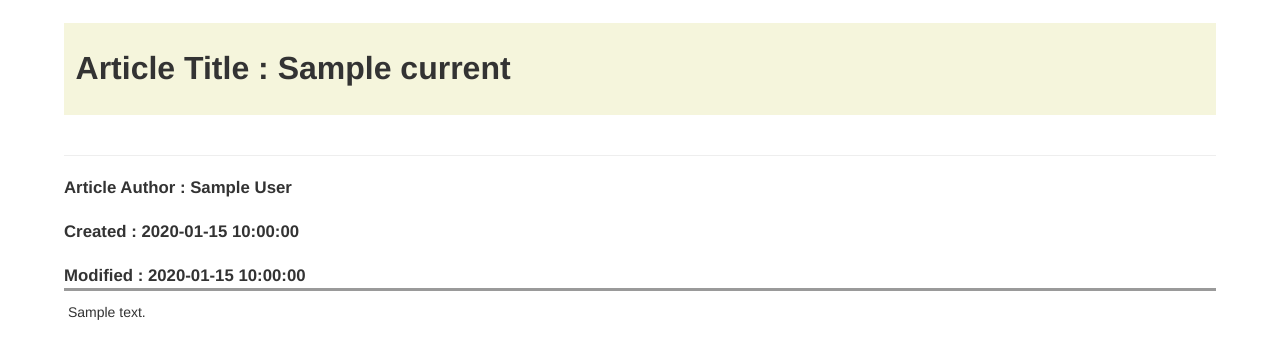
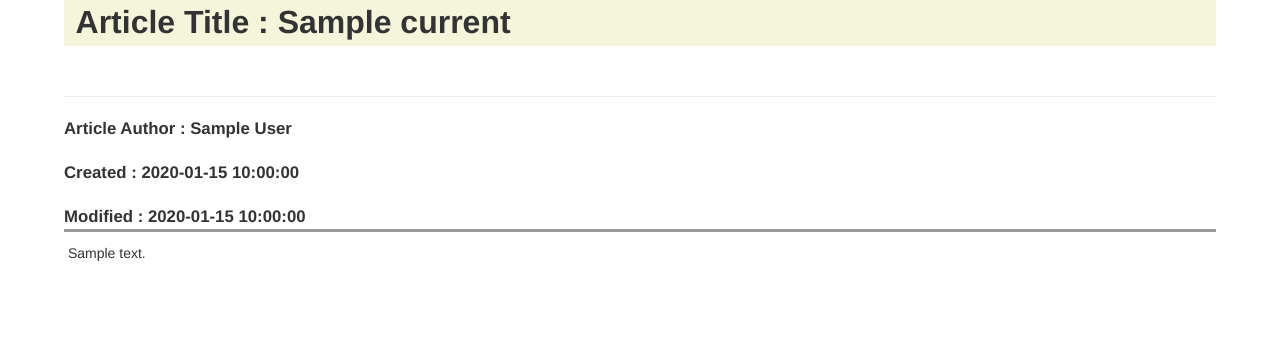
Before and after one commit to cipriRusu/Blogtype-Application, a Flask app: template JMBlogWebApp/templates/view_post.html in a window 1280 px wide. Shown: the part 60-419 px from the top of the page. Run offline with Flask 2, Linux system fonts and the light colour scheme; the template is opened without the code that fills it: most values are stand-ins (such as "Sample title", 1, 10 or a date in 2020); some libraries are stand-ins or nearby versions.

Commit message:
Removed unused styling

```diff
--- a/JMBlogWebApp/static/view_post_style.css
+++ b/JMBlogWebApp/static/view_post_style.css
@@ -14,15 +14,10 @@ body
     color: black
 }
 
-
 .ArticleTitle {
     font-weight: bold;
     font-size: xx-large;
     background-color: beige;
-    padding-top: 2%;
-    padding-bottom: 2%;
-    margin-top: 2%;
-    margin-bottom: 0%;
     padding-left: 1%;
 }
 
```
